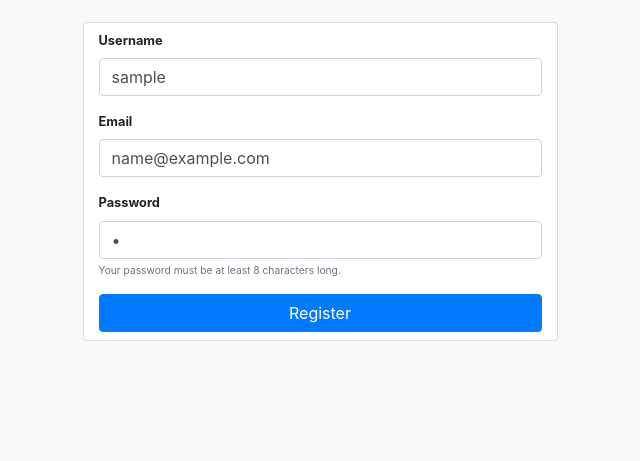
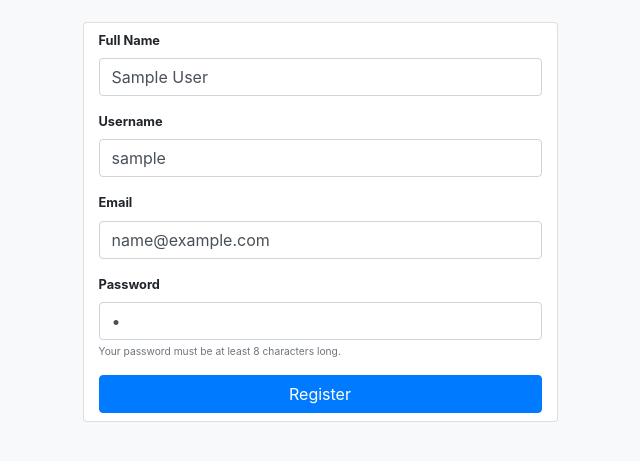
Before and after one commit to lpiekarski/tumor-simulation-system, a Django app: template templates/profiles/register.html in a window 1280 px wide. Shown: the part 48-509 px from the top of the page, without its empty margins (320-960 px from the left). Run offline with Django 3.2, Linux system fonts and the light colour scheme; a user stored in the database is signed in; tables that the repository leaves empty hold one stand-in row (values such as "Sample post"); the template is opened without the code that fills it: most values are stand-ins (such as "Sample title", 1, 10 or a date in 2020); grey boxes marked "Sample" are stand-in pictures; some libraries are stand-ins or nearby versions.

Commit message:
#32 Full Name w profilu zamiast first_name + last_name

```diff
--- a/core/utils.py
+++ b/core/utils.py
@@ -28,6 +28,10 @@ def is_valid_password(password):
     return len(password) >= 8
 
 
+def is_valid_full_name(full_name):
+    return 0 < len(full_name) <= 255
+
+
 def render_with_context(request, template_name, context=None, content_type=None, status=None, using=None):
     global_context = RequestContext(request)
     global_context.update(context)
--- a/profiles/models.py
+++ b/profiles/models.py
@@ -12,8 +12,7 @@ class Profile(BaseModel):
     user = models.OneToOneField(User, related_name="user_profile", on_delete=models.CASCADE)
     avatar = models.ImageField(upload_to=media_file_path, blank=True, null=True)
     email = models.EmailField(null=True, blank=True)
-    first_name = models.CharField(max_length=255, null=True, blank=True)
-    last_name = models.CharField(max_length=255, null=True, blank=True)
+    full_name = models.CharField(max_length=255, null=True, blank=True)
 
     def __str__(self):
         return self.user.username
@@ -22,10 +21,6 @@ class Profile(BaseModel):
         user_obj = User.objects.get(username=self.user.username)
         if self.email is not None:
             user_obj.email = self.email.strip()
-        if self.first_name is not None:
-            user_obj.first_name = self.first_name
-        if self.last_name is not None:
-            user_obj.last_name = self.last_name
 
         user_obj.save()
         super(Profile, self).save(**kwargs)
--- a/templates/base.html
+++ b/templates/base.html
@@ -37,8 +37,8 @@
                             </a>
                             <div class="dropdown-menu dropdown-menu-right" aria-labelledby="navbarDropdown">
                                 <a class="dropdown-item small" href="{% url 'profile_detail' user.username %}">
-                                    {% if user.first_name != "" or user.last_name != "" %}
-                                        <strong>{{user.first_name}} {{user.last_name}}</strong> <br/>
+                                    {% if user.user_profile.full_name and user.user_profile.full_name != "" %}
+                                        <strong>{{user.user_profile.full_name}}</strong> <br/>
                                     {% endif %}
                                     @{{ user.username }}
                                 </a>
--- a/templates/profiles/profile.html
+++ b/templates/profiles/profile.html
@@ -10,8 +10,8 @@
         <div class="dropdown-divider mb-0"></div>
         <div class="card-body pt-1 pl-1">
             <div>
-                {% if profile.first_name != "" or profile.last_name != "" %}
-                    <strong>{{profile.first_name}} {{profile.last_name}}</strong><br/>
+                {% if profile.full_name and profile.full_name != "" %}
+                    <strong>{{profile.full_name}}</strong><br/>
                     <small class="text-muted">{{profile.username}}</small>
                 {% else %}
                     <strong>@{{profile.username}}</strong>
--- a/templates/profiles/register.html
+++ b/templates/profiles/register.html
@@ -13,7 +13,15 @@
         {% else %}
             <form enctype="multipart/form-data" method="post" action="{% url 'register' %}">
                 {% csrf_token %}
-
+                <div class="form-group">
+                    <label class="font-weight-bold" for="full_name">Full Name</label>
+                    <input class="form-control" type="text" name="full_name" value="{{ full_name }}" required>
+                    {% if register_status == "invalid_full_name" %}
+                        <div class="alert alert-danger py-0" role="alert">
+                            Invalid Full Name.
+                        </div>
+                    {% endif %}
+                </div>
                 <div class="form-group">
                     <label class="font-weight-bold" for="username">Username</label>
                     <input class="form-control" type="text" name="username" value="{{ username }}" required>
@@ -41,7 +49,7 @@
                     {% endif %}
                 </div>
                 <div class="form-group">
-                    <label class="font-weight-bold"  for="password">Password</label>
+                    <label class="font-weight-bold" for="password">Password</label>
                     <input class="form-control" type="password" name="password" value="{{ password }}" required>
                     {% if register_status == "invalid_password" %}
                         <div class="alert alert-danger py-0" role="alert">
```
Also changed, not shown: profiles/views.py (+11 -1 lines).
